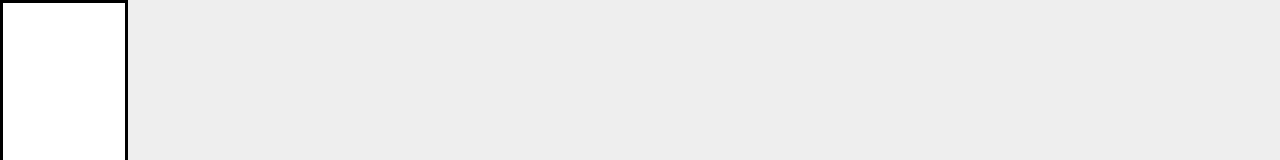
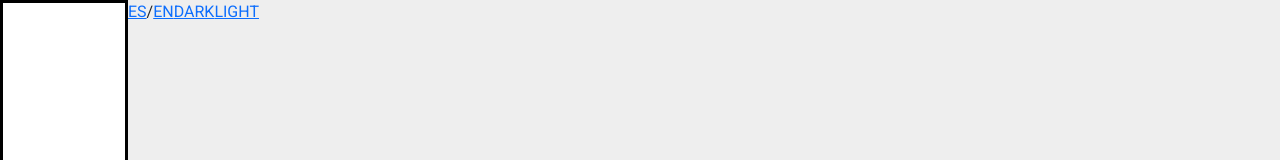
Before and after one commit to mpabarca/portfolio-v1, a React (Create React App) app: page / in a window 1280 px wide. Shown: the top 160 px of the page. Built offline with nearby package versions, Linux system fonts and the light colour scheme.

Commit message:
Create header and social media bar

```diff
--- /dev/null
+++ b/src/components/FeaturesHeader.jsx
@@ -0,0 +1,15 @@
+import React from 'react';
+
+function FeaturesHeader() {
+  return (
+    <nav className='features'>
+      <a href='/'>ES</a>
+      <span>/</span>
+      <a href='/'>EN</a>
+      <a href='/'>DARK</a>
+      <a href='/'>LIGHT</a>
+    </nav>
+  );
+}
+
+export default FeaturesHeader;
--- a/src/components/Layout.jsx
+++ b/src/components/Layout.jsx
@@ -2,18 +2,24 @@ import React from 'react';
 import About from './About';
 import Contact from './Contact';
 import Experience from './Experience';
+import FeaturesHeader from './FeaturesHeader';
 import Hero from './Hero';
 import Sidebar from './Sidebar';
+import SocialMedias from './SocialMedias';
 
 function Layout() {
   return (
     <div className='layout'>
       <Sidebar />
       <div className='main'>
-        <Hero />
-        <About />
-        <Experience />
-        <Contact />
+        <FeaturesHeader />
+        <div className='content'>
+          <Hero />
+          <About />
+          <Experience />
+          <Contact />
+        </div>
+        <SocialMedias />
       </div>
     </div>
   );
--- /dev/null
+++ b/src/components/SocialMedias.jsx
@@ -0,0 +1,14 @@
+import React from 'react';
+
+function SocialMedias() {
+  return (
+    <nav className='social-medias'>
+      <a href='/'>I</a>
+      <a href='/'>LK</a>
+      <a href='/'>GH</a>
+      <a href='/'>C</a>
+    </nav>
+  );
+}
+
+export default SocialMedias;
--- a/src/styles/components/layout.scss
+++ b/src/styles/components/layout.scss
@@ -4,22 +4,28 @@
   height: 100%;
   flex-direction: column;
   justify-content: space-between;
+  box-sizing: border-box;
+  min-height: 100%;
+  height: auto !important;
+  margin-bottom: -60px;
   .main {
     height: 90%;
   }
   .sidebar {
+    width: 100%;
+    height: 60px;
     border: 3px solid black;
     padding: 15px;
     background-color: #fff;
     position: fixed;
-    display: block;
+    display: flex;
+    justify-content: center;
     z-index: 2;
     left: 50%;
     transform: translateX(-50%);
-    bottom: 2rem;
+    bottom: 0;
     display: flex;
     gap: 0.8rem;
-    border-radius: 3rem;
     backdrop-filter: blur(15px);
   }
   .container {
@@ -44,7 +50,6 @@
       width: 90%;
     }
     .sidebar {
-      justify-content: center;
       flex-direction: column;
       width: 10%;
       max-width: 150px;
```
